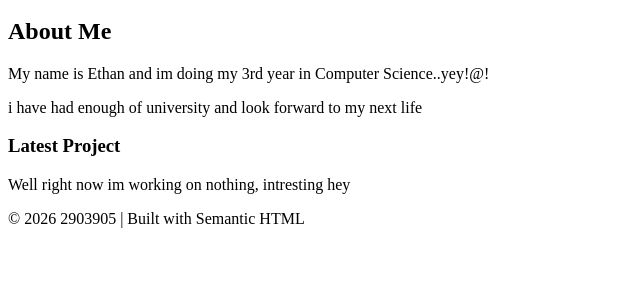
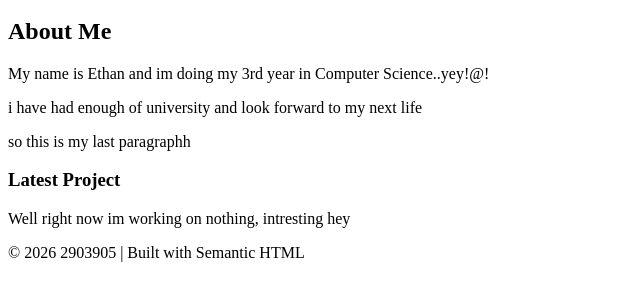
Before and after one commit to EthanChigodo/2903905-portfolio, a plain HTML site: page index.html in a window 1280 px wide. Shown: the part 136-432 px from the top of the page, without its empty margins (0-640 px from the left). Drawn offline with Linux system fonts and the light colour scheme.

Commit message:
3rd paragraph

```diff
--- a/index.html
+++ b/index.html
@@ -30,6 +30,9 @@
             <p>
                 i have had enough of university and look forward to my next life
             </p>
+            <p>
+                so this is my last paragraphh
+            </p>
         </section>
         <article>
             <h3> Latest Project </h3>
```
